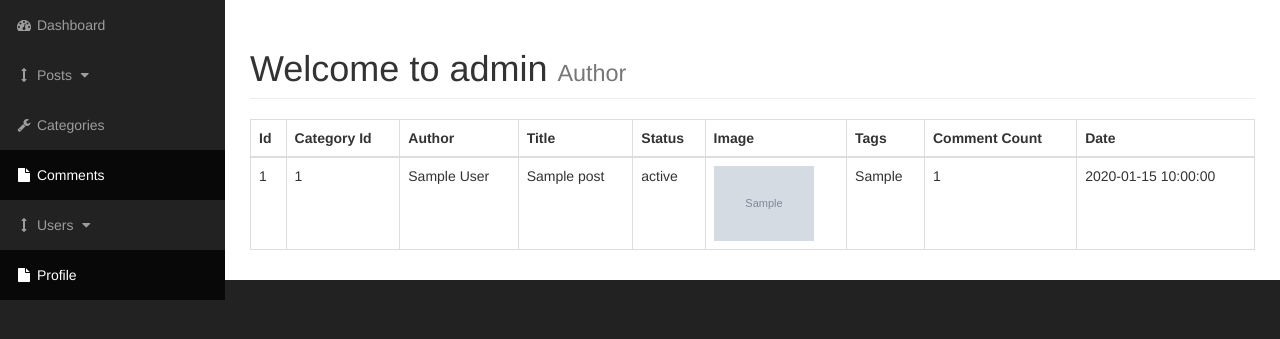
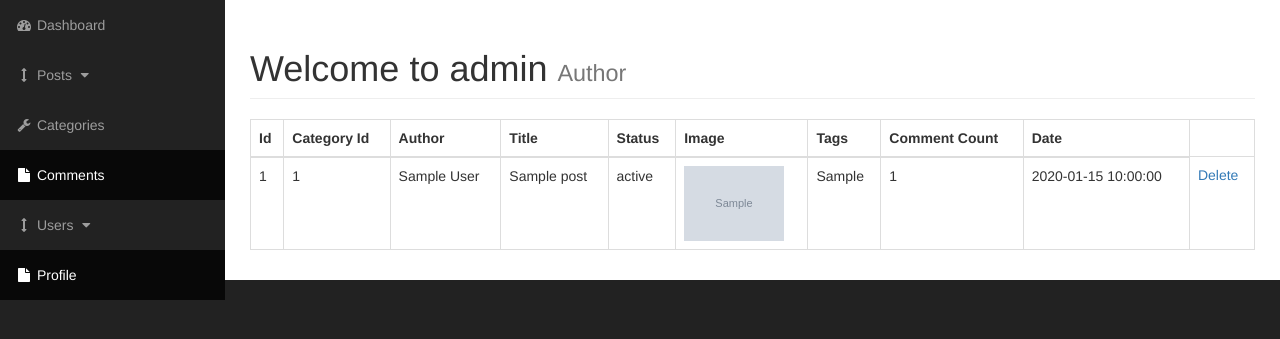
Before and after one commit to Princekumar1999/Content-Management-System, a PHP site: page /admin/posts.php in a window 1280 px wide. Shown: the part 51-390 px from the top of the page. Run offline with PHP 8.4, Linux system fonts and the light colour scheme; tables that the repository leaves empty or names only in its code hold one stand-in row (values such as "Sample post"); grey boxes marked "Sample" are stand-in pictures.

Commit message:
Inserting and deleting data of admin post

```diff
--- a/admin/function.php
+++ b/admin/function.php
@@ -1,4 +1,10 @@
 <?php
+    function confirmQuery($reuslt){
+        global $connection;
+        if(!$reuslt){
+            die("QUERY FAILED. " . mysqli_error($connection));
+        }
+    }
 
     function insert_categories(){
         if(isset($_POST['submit'])){
--- a/admin/includes/admin_navigation.php
+++ b/admin/includes/admin_navigation.php
@@ -41,7 +41,7 @@
                                 <a href="./posts.php">View All Posts</a>
                             </li>
                             <li>
-                                <a href="#">Add Posts</a>
+                                <a href="posts.php?source=add_post">Add Posts</a>
                             </li>
                         </ul>
                     </li>
--- a/admin/includes/view_all_posts.php
+++ b/admin/includes/view_all_posts.php
@@ -39,6 +39,7 @@
     echo "<td>{$post_tags}</td>";
     echo "<td>{$post_comment_count}</td>";
     echo "<td>{$post_date}</td>";
+    echo "<td><a href='posts.php?delete={$post_id}'>Delete</a></td>";
     echo "</tr>";
     }
     ?>
@@ -46,3 +47,12 @@
     </tbody>
 
 </table>
+
+<!-- DELETE POST-->
+<?php
+if(isset($_GET['delete'])){
+    $the_post_id = $_GET['delete'];
+    $query = "DELETE FROM posts WHERE post_id = {$the_post_id} ";
+    $delete_query = mysqli_query($connection, $query);
+}
+?>
--- a/admin/posts.php
+++ b/admin/posts.php
@@ -36,6 +36,7 @@
                                         break;
                                     default:
                                     include "includes/view_all_posts.php";
+                                    break;
                             }
 
 
```
Also changed, not shown: admin/includes/add_posts.php (+13 -0 lines).
